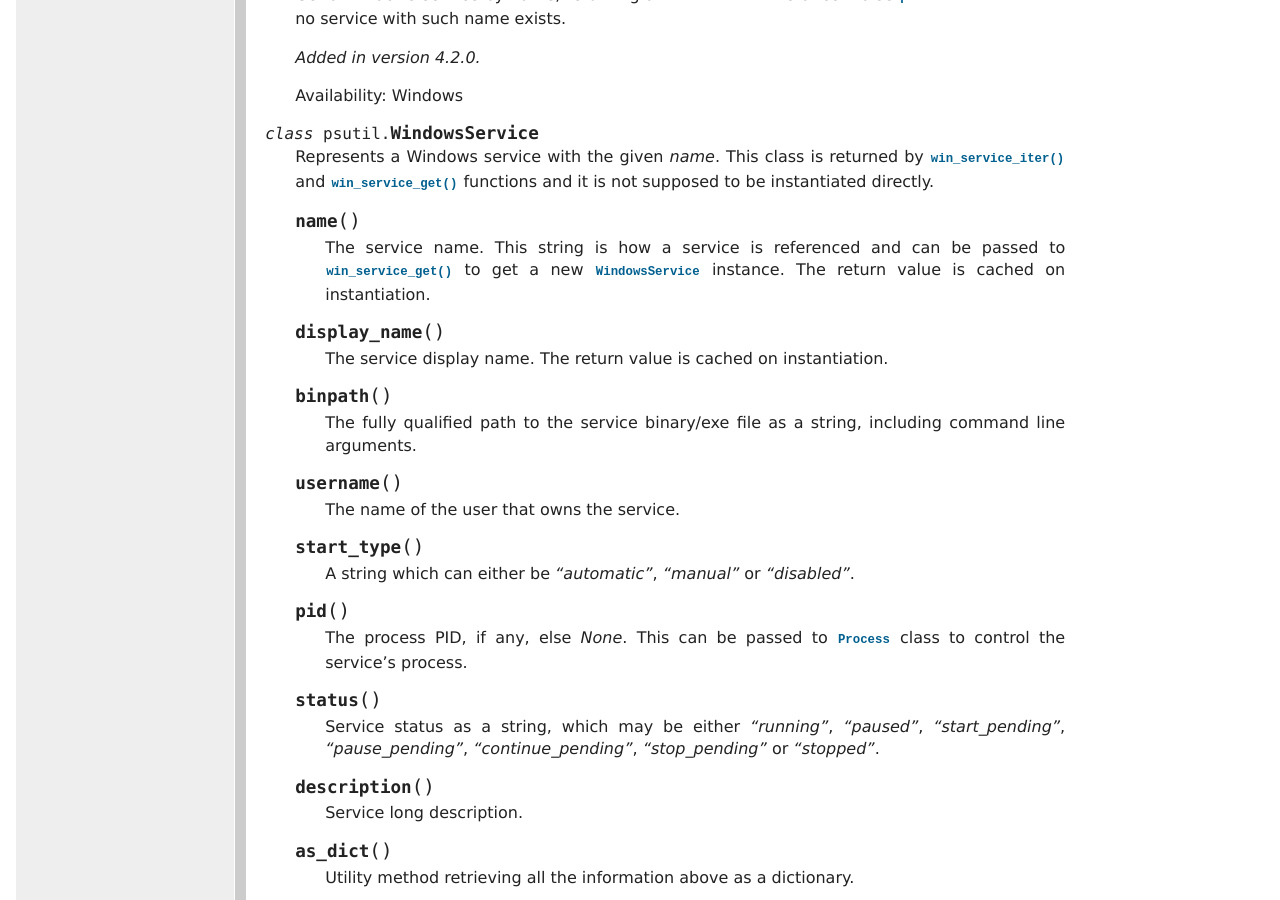
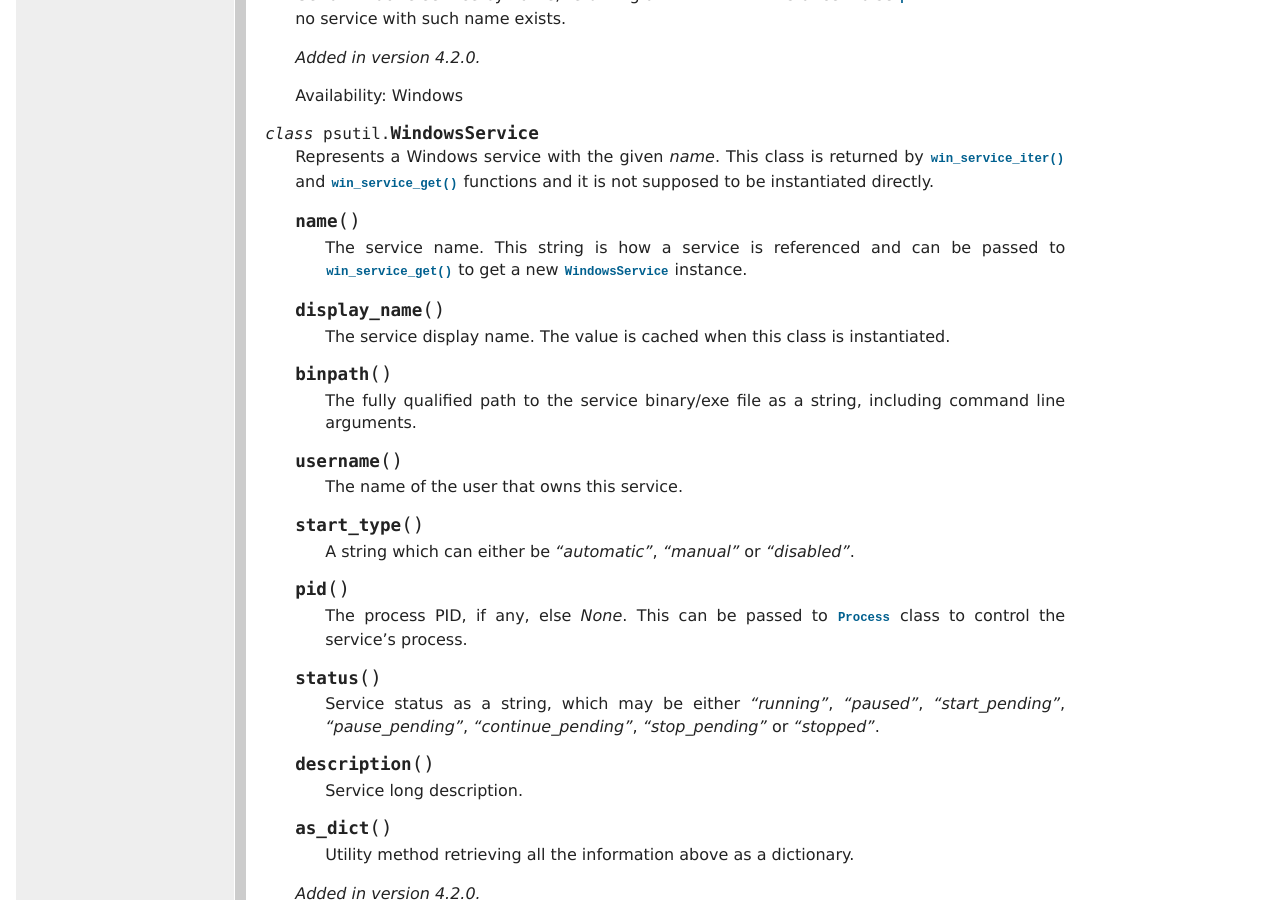
Before and after one commit to giampaolo/psutil, a Sphinx documentation site: the page built from docs/index.rst, in a window 1280 px wide and 900 px high, scrolled down 23542 px. Built offline with Sphinx 7.4.7, drawn with Linux system fonts in a browser that asks for light colours; formulas are drawn with MathJax 3.

Commit message:
update doc

```diff
--- a/docs/index.rst
+++ b/docs/index.rst
@@ -1511,11 +1511,12 @@
 
      The service name. This string is how a service is referenced and can be
      passed to :func:`win_service_get` to get a new :class:`WindowsService`
-     instance. The return value is cached on instantiation.
+     instance.
 
   .. method:: display_name()
 
-     The service display name. The return value is cached on instantiation.
+     The service display name. The value is cached when this class is
+     instantiated.
 
   .. method:: binpath()
 
@@ -1524,7 +1525,7 @@
 
   .. method:: username()
 
-     The name of the user that owns the service.
+     The name of the user that owns this service.
 
   .. method:: start_type()
 
```
Also changed, not shown: README.rst (+5 -6 lines), 1 other file.
